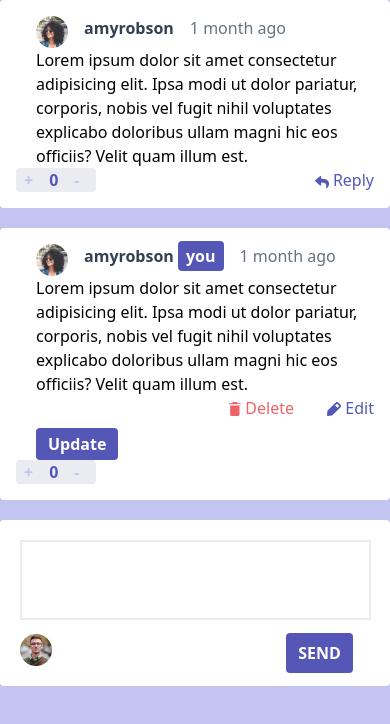
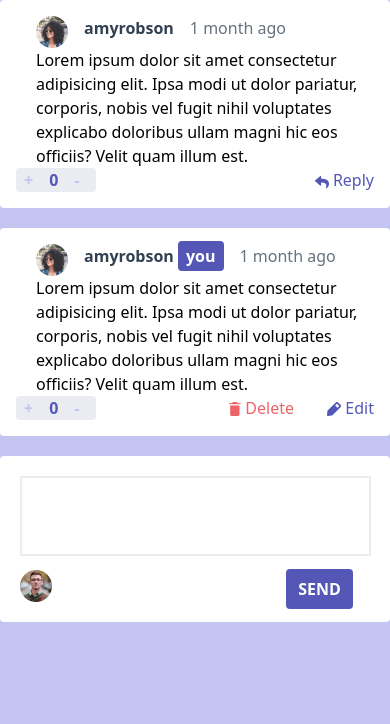
Before and after one commit to Agyanim/interactive-comments-section, a React (Vite) app: page / in a window 390 px wide. Shown: the top 724 px of the page. Built offline with nearby package versions, Linux system fonts and the light colour scheme.

Commit message:
comment cards added

```diff
--- a/components/interactive/ReplyItems.tsx
+++ b/components/interactive/ReplyItems.tsx
@@ -43,7 +43,7 @@ const ReplyItems = () => {
           Delete
         </button>
         </div>
-        <button className=" bg-ModerateBlue text-White font-bold px-3 py-1 ml- lg:ml-[90%] mt-[2rem] rounded">
+        <button className="hidden lg:flex bg-ModerateBlue text-White font-bold px-3 py-1 ml- lg:ml-[90%] mt-[2rem] rounded">
           Update
         </button>
 
```
